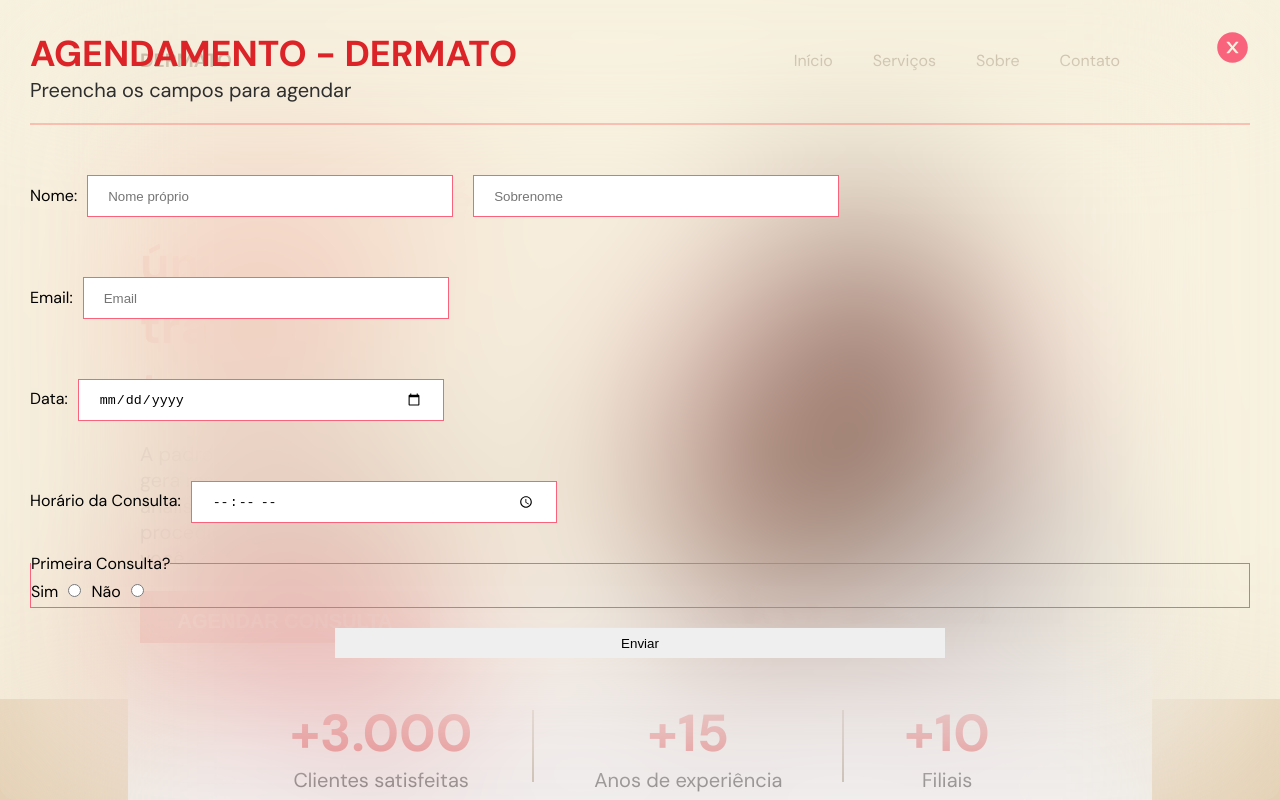
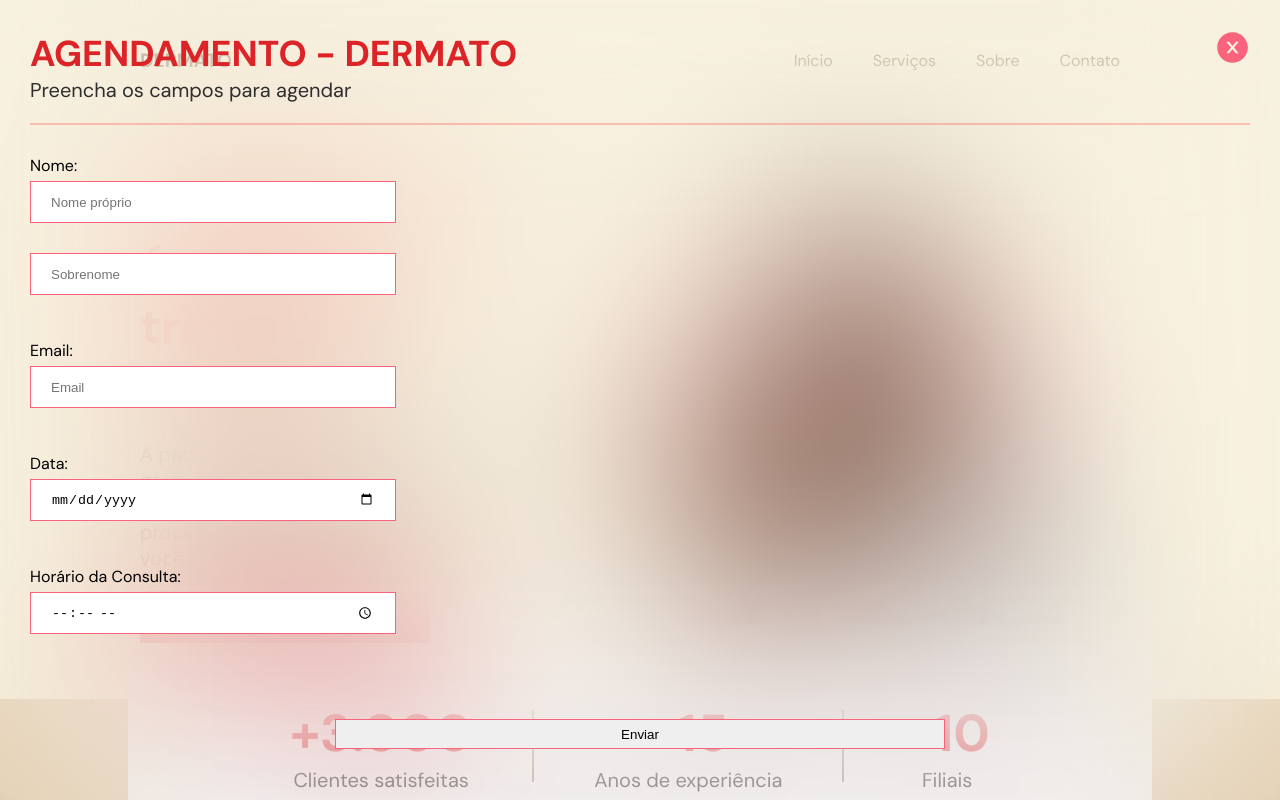
Before and after one commit to eiericksilva/dermato, a React (Vite) app: page / in a window 1280 px wide. Both pictures are taken after a click on the button "AGENDAR CONSULTA". Shown: the top 800 px of the page. Built offline with nearby package versions, Linux system fonts and the light colour scheme.

Commit message:
Terminando modal web

```diff
--- a/package.json
+++ b/package.json
@@ -11,6 +11,7 @@
   "dependencies": {
     "@emotion/react": "^11.10.5",
     "@emotion/styled": "^11.10.5",
+    "@hookform/resolvers": "^2.9.11",
     "@mui/material": "^5.11.8",
     "framer-motion": "^9.0.2",
     "react": "^18.2.0",
@@ -19,7 +20,8 @@
     "react-hook-form": "^7.43.1",
     "react-icons": "^4.7.1",
     "styled-components": "^5.3.6",
-    "swiper": "^9.0.4"
+    "swiper": "^9.0.4",
+    "yup": "^1.0.0"
   },
   "devDependencies": {
     "@types/react": "^18.0.27",
--- a/src/components/ScheduleModal/ScheduleModal.jsx
+++ b/src/components/ScheduleModal/ScheduleModal.jsx
@@ -1,8 +1,31 @@
 import React, { useContext } from "react";
 import { useEffect } from "react";
-import { Container, Form } from "./ScheduleModal.styles";
+import { Container, ErrorMessage, Form } from "./ScheduleModal.styles";
 import ScheduleContext from "../../Provider/ScheduleContext";
 import { AiFillCloseCircle } from "react-icons/ai";
+
+import { useForm } from "react-hook-form";
+
+/* Validação */
+import { yupResolver } from "@hookform/resolvers/yup";
+import * as yup from "yup";
+
+const schema = yup
+  .object({
+    first_name: yup
+      .string("Não pode haver numeros")
+      .required("Primeiro nome é obrigatório"),
+    last_name: yup
+      .string("Não pode haver numeros")
+      .required("Sobrenome nome é obrigatório"),
+    email: yup
+      .string()
+      .email("Insira um email válido")
+      .required("Email é obrigatório"),
+    date: yup.string().required("Informe a data da consulta"),
+    time: yup.string().required("Horário da consulta é obrigatório"),
+  })
+  .required();
 
 const ScheduleModal = () => {
   const { ScheduleModalIsOpen, setScheduleModalIsOpen, closeModal } =
@@ -10,7 +33,20 @@ const ScheduleModal = () => {
 
   useEffect(() => {
     document.body.style.overflowY = ScheduleModalIsOpen ? "hidden" : "auto";
-  }, [ScheduleModalIsOpen, setScheduleModalIsOpen]);
+  }, [ScheduleModalIsOpen, setScheduleModalIsOpen, closeModal]);
+  const {
+    register,
+    handleSubmit,
+    formState: { errors },
+  } = useForm({
+    resolver: yupResolver(schema),
+  });
+
+  const onSubmit = (ScheduleData) => {
+    alert(
+      `Olá, ${ScheduleData.first_name} sua consulta foi agendada com sucesso! Obrigado pela preferência.`
+    );
+  };
 
   return (
     <Container isVisible={ScheduleModalIsOpen}>
@@ -22,36 +58,60 @@ const ScheduleModal = () => {
       <span className="closeCircle">
         <AiFillCloseCircle size={35} color="#f9637c" onClick={closeModal} />
       </span>
-      <Form>
+
+      <Form onSubmit={handleSubmit(onSubmit)}>
         <label>
           Nome:
-          <input type="text" placeholder="Nome próprio" />
-          <input type="text" placeholder="Sobrenome" />
+          <br />
+          <input
+            type="text"
+            placeholder="Nome próprio"
+            {...register("first_name", { required: true })}
+          />
+          {errors.first_name ? (
+            <ErrorMessage>{errors.first_name?.message}</ErrorMessage>
+          ) : null}
+          <br />
+          <input
+            type="text"
+            placeholder="Sobrenome"
+            {...register("last_name", { required: true })}
+          />
+          {errors.last_name ? (
+            <ErrorMessage>{errors.last_name?.message}</ErrorMessage>
+          ) : null}
         </label>
         <label>
           Email:
-          <input type="text" placeholder="Email" />
+          <br />
+          <input
+            type="text"
+            placeholder="Email"
+            {...register("email", { required: true })}
+          />
+          {errors.email ? (
+            <ErrorMessage>{errors.email?.message}</ErrorMessage>
+          ) : null}
         </label>
         <label>
           Data:
-          <input type="date" />
+          <br />
+          <input type="date" {...register("date", { required: true })} />
+          {errors.date ? (
+            <ErrorMessage>{errors.date?.message}</ErrorMessage>
+          ) : null}
         </label>
         <label>
           Horário da Consulta:
-          <input type="time" />
+          <br />
+          <input type="time" {...register("time", { required: true })} />
+          {errors.time ? (
+            <ErrorMessage>{errors.time?.message}</ErrorMessage>
+          ) : null}
         </label>
-        <fieldset>
-          <legend>Primeira Consulta?</legend>
-          <label>
-            Sim
-            <input type="radio" value="sim" name="primeira_consulta" />
-          </label>
-          <label>
-            Não
-            <input type="radio" value="nao" name="primeira_consulta" />
-          </label>
-        </fieldset>
-        <button type="submit">Enviar</button>
+        <button onClick={() => handleSubmit(onSubmit)()} type="submit">
+          Enviar
+        </button>
       </Form>
     </Container>
   );
--- a/src/components/ScheduleModal/ScheduleModal.styles.jsx
+++ b/src/components/ScheduleModal/ScheduleModal.styles.jsx
@@ -3,13 +3,13 @@ import styled, { css } from "styled-components";
 export const Container = styled.div`
   opacity: 0;
   pointer-events: none;
-  overflow-y: hidden;
+  overflow-y: scroll;
 
   position: absolute;
   top: 0;
   left: auto;
   width: 100%;
-  height: 100vh;
+  height: 100%;
   margin: 0 auto;
   padding: 30px;
 
@@ -43,6 +43,7 @@ export const Container = styled.div`
     css`
       opacity: 1;
       pointer-events: auto;
+      z-index: 10000;
     `}
 `;
 
@@ -51,7 +52,7 @@ export const Form = styled.form`
   flex-direction: column;
 
   label {
-    padding: 20px 0;
+    padding: 10px 0;
   }
 
   fieldset {
@@ -62,22 +63,24 @@ export const Form = styled.form`
   input[type="date"],
   input[type="time"] {
     border: 1px solid #f9637c;
-    margin: 10px;
+    margin-top: 5px;
+    margin-bottom: 25px;
     width: 30%;
     height: 30px;
+    padding: 20px;
 
-    padding: 20px;
-  }
+    &:hover {
+      cursor: pointer;
+    }
 
-  input[type="radio"] {
-    margin: 10px;
+    position: relative;
   }
 
   button {
-    border: none;
+    border: 1px solid #f9637c;
     width: 50%;
     height: 30px;
-    margin: 20px auto;
+    margin: 50px auto;
 
     &:hover {
       cursor: pointer;
@@ -87,3 +90,12 @@ export const Form = styled.form`
     }
   }
 `;
+
+export const ErrorMessage = styled.span`
+  position: relative;
+  top: 33px;
+  right: 430px;
+
+  color: #ff0000;
+  font-size: 12px;
+`;
```
Also changed, not shown: 1 other file (tests, documents, lock files or other folders).
